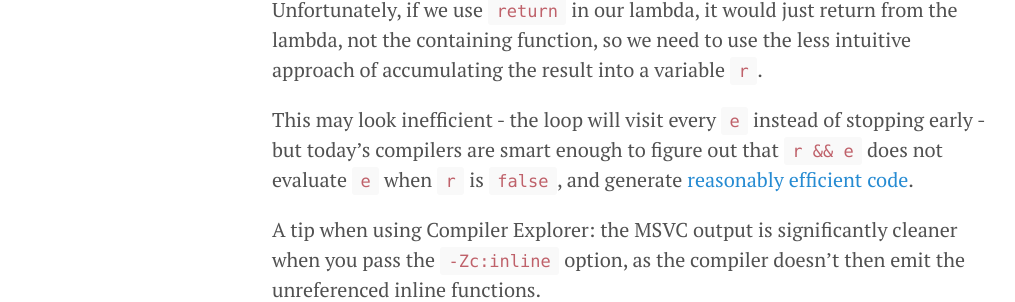
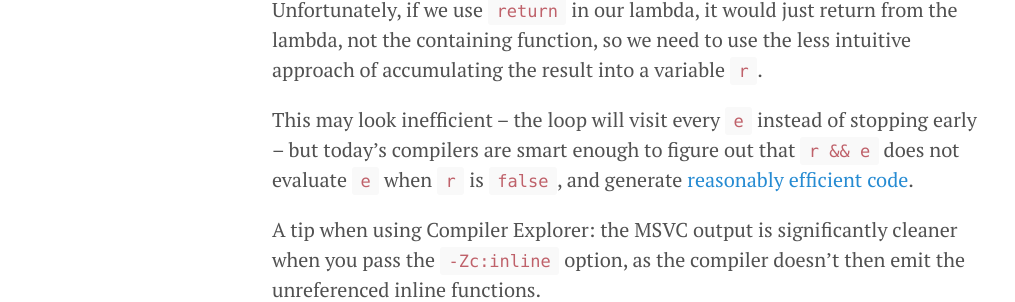
Before and after one commit to pdimov/blog, a Jekyll site: the page built from _posts/2020-07-18-implementing-tuple_all_true.md, in a window 1280 px wide. Shown: the part 1056-1358 px from the top of the page, without its empty margins (8-1023 px from the left). Built offline with Jekyll 4.4.1, drawn with Linux system fonts in a browser that asks for light colours.

Commit message:
Minor edits

```diff
--- a/_posts/2020-07-18-implementing-tuple_all_true.md
+++ b/_posts/2020-07-18-implementing-tuple_all_true.md
@@ -44,8 +44,8 @@ Unfortunately, if we use `return` in our lambda, it would just return
 from the lambda, not the containing function, so we need to use the less
 intuitive approach of accumulating the result into a variable `r`.
 
-This may look inefficient - the loop will visit every `e` instead of
-stopping early - but today's compilers are smart enough to figure out
+This may look inefficient -- the loop will visit every `e` instead of
+stopping early -- but today's compilers are smart enough to figure out
 that `r && e` does not evaluate `e` when `r` is `false`, and
 generate [reasonably efficient code](https://godbolt.org/z/18oh5z).
 
```
